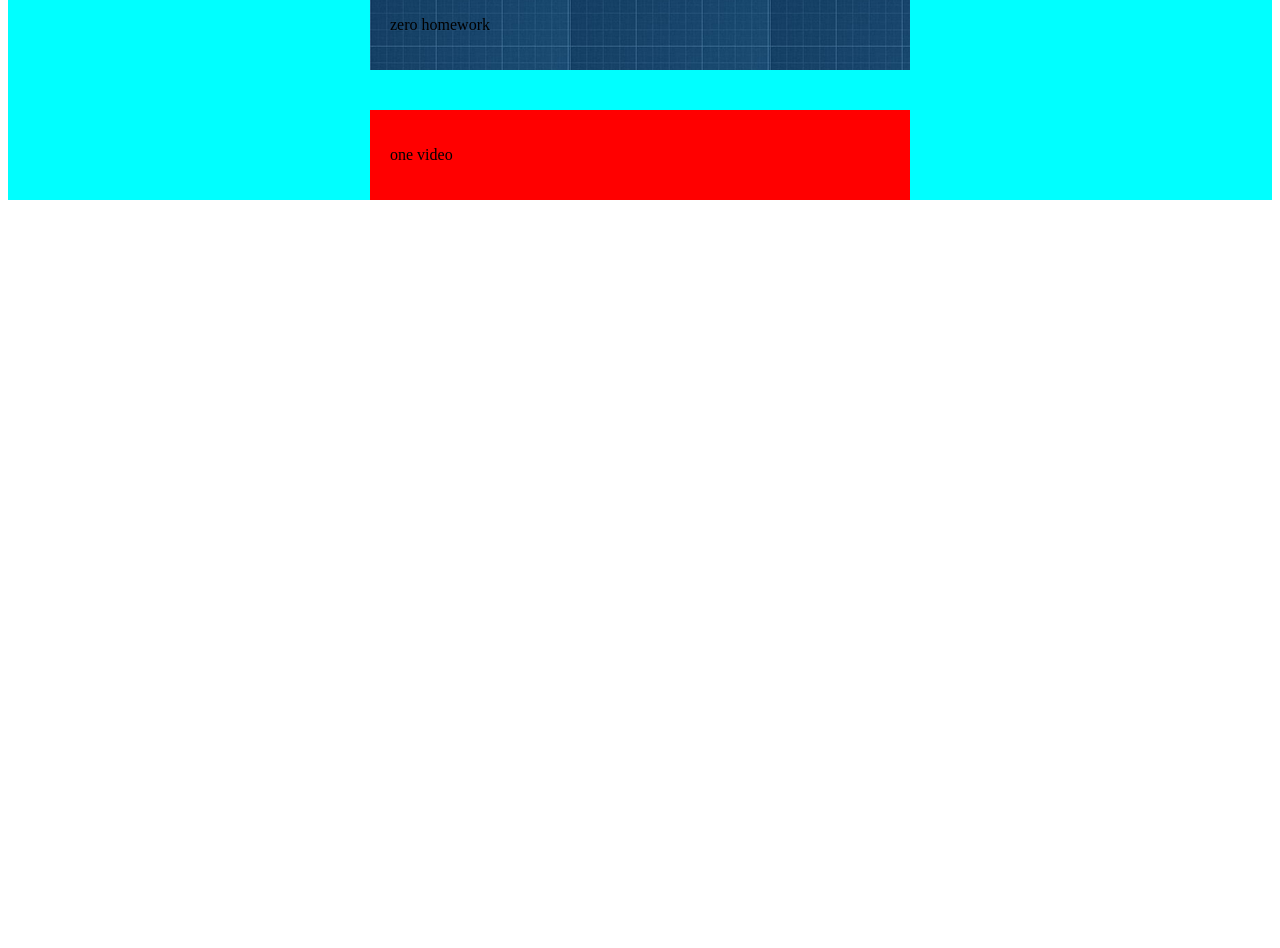
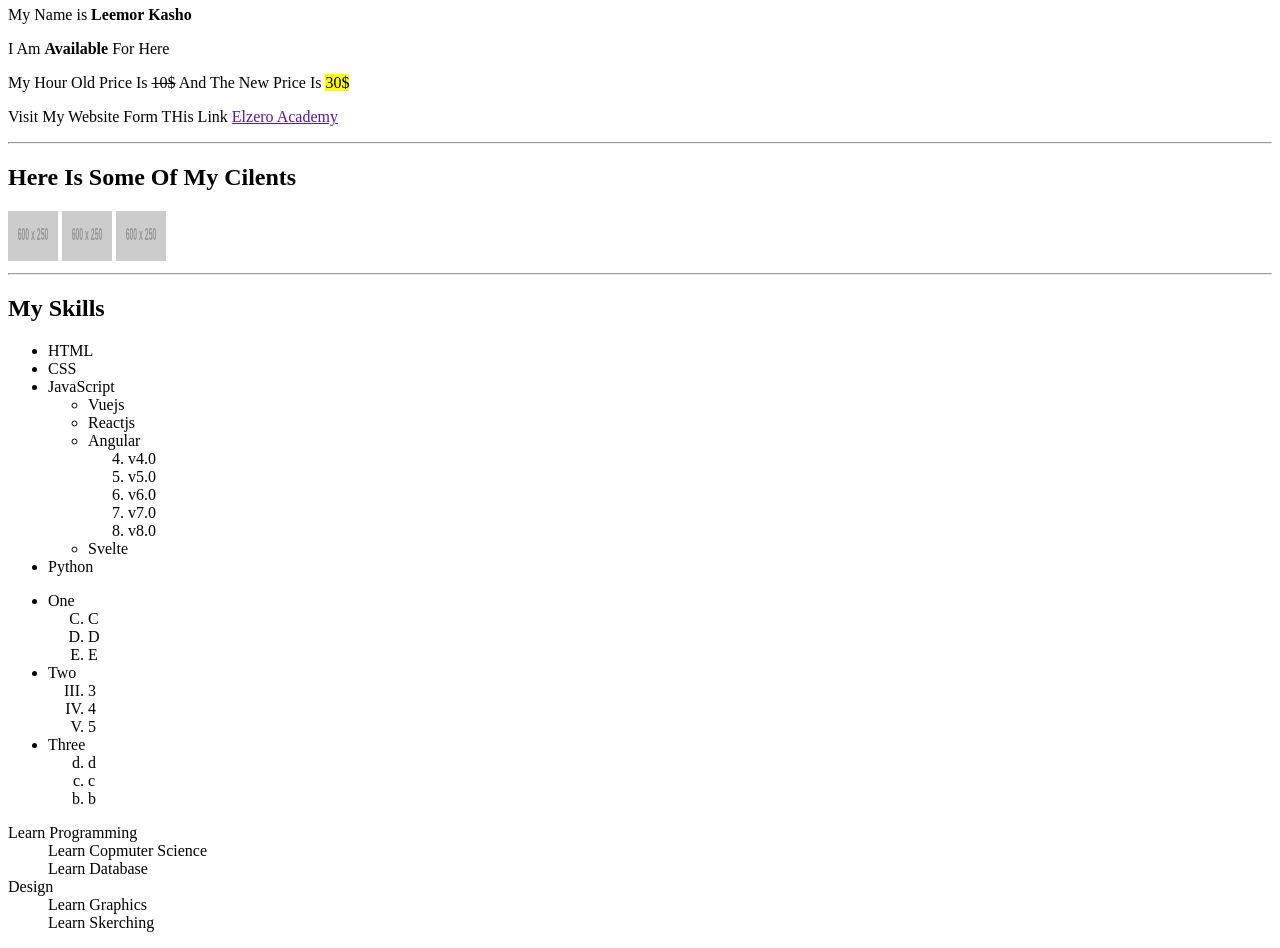
Before and after one commit to LemorKasho/html-homeworks, a plain HTML site: page index.html in a window 1280 px wide. Shown: the part 60-1008 px from the top of the page. Before the commit the page ends 800 px from the top, so only its background shows below. Drawn offline with Linux system fonts and the light colour scheme; placeholder pictures from the web are drawn by us.

Commit message:
just html changes

```diff
--- a/css/style.css
+++ b/css/style.css
@@ -1,22 +1,3 @@
-.zero {
-    background-image: url("../inside/css-assignment-5-8.png");
-
-    background-color: blue;
-    padding: 20px;
-    width: 500px;
-    margin: 40px;
-    margin-left: auto;
-    margin-right: auto;
-}
-
-.one {
-    background-color: red;
-    padding: 20px;
-    width: 500px;
-    margin: 22px auto;
+div {
 
 }
-
-.hh {
-    background-color: aqua;
-}
--- a/index.html
+++ b/index.html
@@ -1,20 +1,71 @@
-<html>
+<head>
 
-<head>
-    <title> </title>
-    <!-- <meta http-equiv="refresh" content="10"> -->
-    <link rel="stylesheet" href="css/style.css">
 </head>
 
 <body>
-<div class="hh">
-    <div class="zero">
-        <p> zero homework</p>
-    </div>
-    <div class="one">
-        <p> one video </p>
-    </div>
-</div>
+    <h1> My Info</h1>
+    <p> My Name is <b> Leemor Kasho </b></p>
+    <p>I Am <strong> Available</strong> For Here</p>
+    <p>My Hour Old Price Is <del>10$</del> And The New Price Is <mark>30$</mark> </p>
+    <p>Visit My Website Form THis Link <a href="" target="blank">Elzero Academy</a></p>
+    <hr>
+    <h2>Here Is Some Of My Cilents</h2>
+    <img src="https://via.placeholder.com/600x250/F00" alt="red" height="50" width="50">
+    <img src="https://via.placeholder.com/600x250/0000FF" alt="blue" height="50" width="50">
+    <img src="https://via.placeholder.com/600x250/00FF00" alt="Green" height="50" width="50">
+    <hr>
+    <h2>My Skills</h2>
+    <ul>
+        <li>HTML</li>
+        <li>CSS</li>
+        <li>JavaScript
+            <ul>
+                <li>Vuejs</li>
+                <li>Reactjs</li>
+                <li>Angular</li>
+                <ol start="4">
+                    <li>v4.0</li>
+                    <li>v5.0</li>
+                    <li>v6.0</li>
+                    <li>v7.0</li>
+                    <li>v8.0</li>
+                </ol>
+                <li>Svelte</li>
+            </ul>
+        </li>
+        <li>Python</li>
+        </li>
+    </ul>
 </body>
 
-</html>
+<body>
+    <ul>
+        <li>One</li>
+        <ol type="A" start="3">
+            <li>C</li>
+            <li>D</li>
+            <li>E</li>
+        </ol>
+        <li>Two</li>
+        <ol type="I" start="3">
+            <li>3</li>
+            <li>4</li>
+            <li>5</li>
+        </ol>
+        <li>Three</li>
+        <ol reversed type="a" start="4">
+            <li>d</li>
+            <li>c</li>
+            <li>b</li>
+        </ol>
+    </ul>
+
+    <dl>
+        <dt>Learn Programming</dt>
+        <dd>Learn Copmuter Science</dd>
+        <dd>Learn Database</dd>
+        <dt>Design</dt>
+        <dd>Learn Graphics</dd>
+        <dd>Learn Skerching</dd>
+    </dl>
+</body>
```
